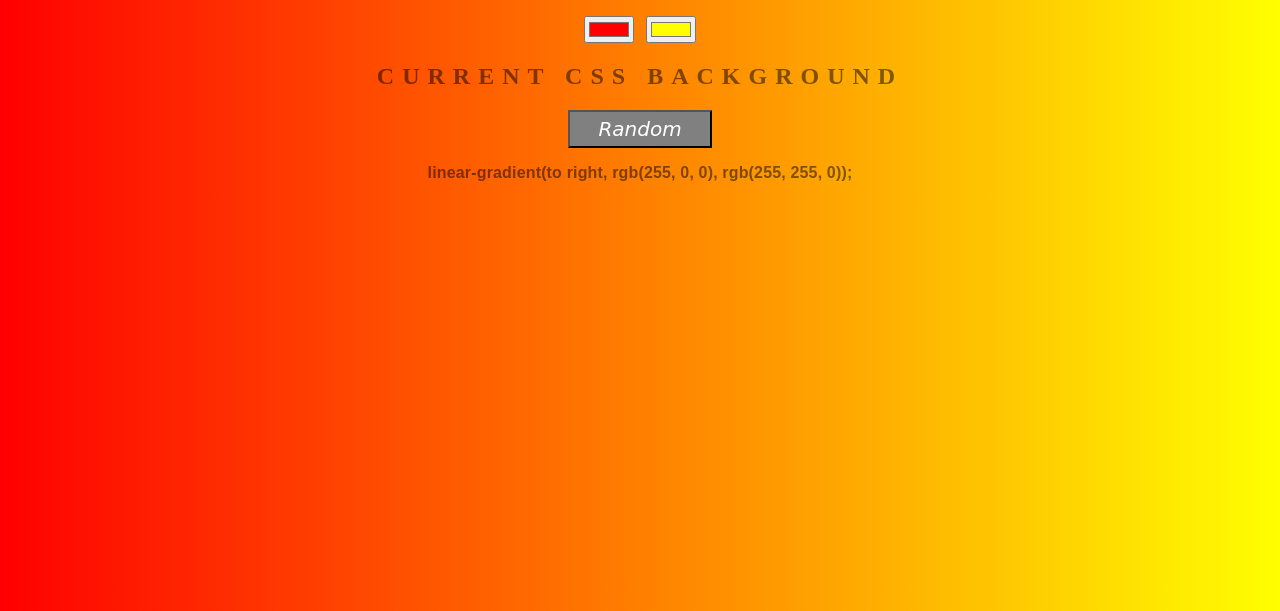
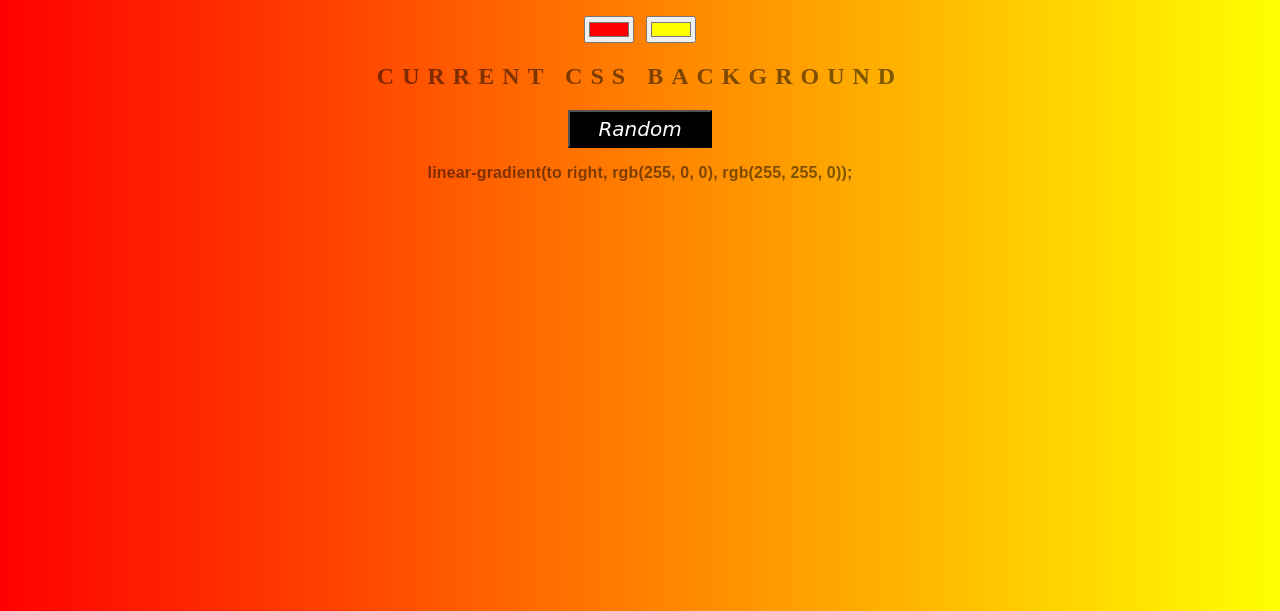
Before and after one commit to ruhimorajkar/Background-Generator, a plain HTML site: page index.html in a window 1280 px wide. Shown: the part 189-800 px from the top of the page. Drawn offline with Linux system fonts and the light colour scheme.

Commit message:
Update style.css

```diff
--- a/style.css
+++ b/style.css
@@ -24,7 +24,7 @@ h3{
 	letter-spacing: 0.01em;
 }
 button{
-    background-color:grey ;
+    background-color:Black ;
     font-style: italic;
     color:white;
     font-size: 20px;
```
